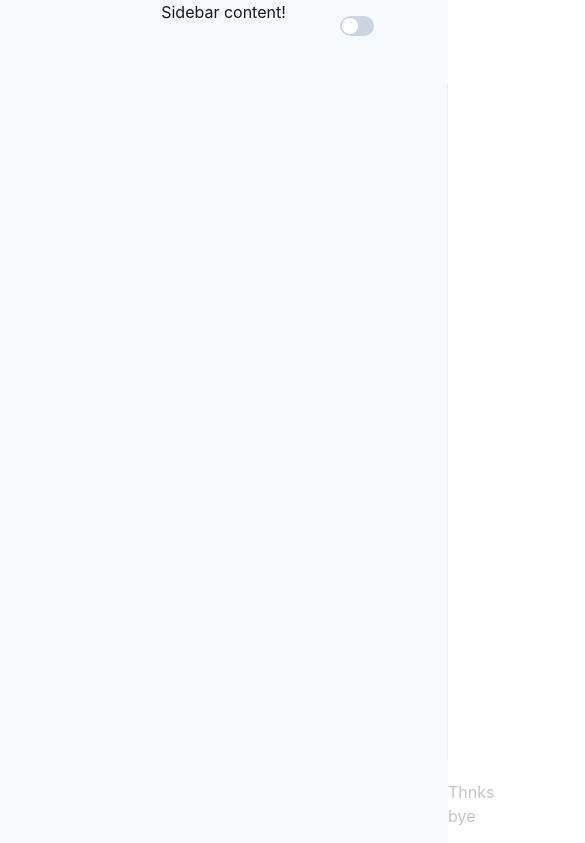
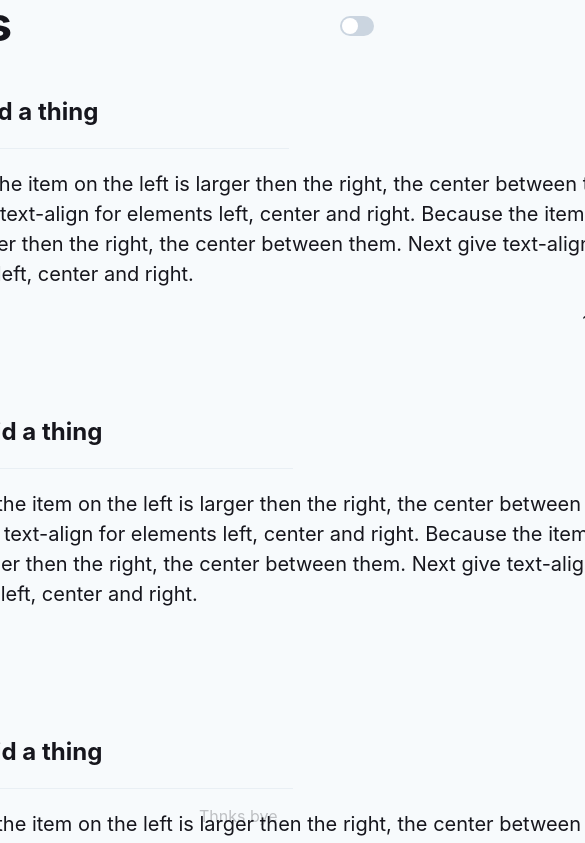
Before and after one commit to WTFox/blog, a Next.js app: page / in a window 390 px wide. Shown: the top 843 px of the page, 585 px wide, since content can reach past the window. Built offline with nearby package versions, Linux system fonts and the light colour scheme.

Commit message:
better responsiveness

```diff
--- a/src/components/Main.tsx
+++ b/src/components/Main.tsx
@@ -6,13 +6,10 @@ import PostListItem from "./PostListItem";
 
 export const Main = () => {
   return (
-    <Container direction="column" flexGrow={3} height="100vh" overflow="auto">
-
-      <Container direction="row" width={"100%"}>
+    <Container direction="column" flexGrow={3} height="100vh">
+      <Container direction="row">
         <Stack textAlign="left" ml="10rem">
-          <Heading pt={20} pb={10} size="3xl">
-            Posts
-          </Heading>
+          <Heading size="3xl">Posts</Heading>
 
           <HStack flexFlow={"column"} pl={5}>
             {new Array(10).fill("").map((val) => {
--- a/src/components/Sidebar.tsx
+++ b/src/components/Sidebar.tsx
@@ -4,8 +4,14 @@ import { Container } from "./Container";
 
 const Sidebar = () => {
   return (
-    <Container direction="row" minW="md" maxW="3xl" w="2xl">
-      <Container direction="column" flexGrow={1} height="100vh">
+    <Container
+      direction="row"
+      maxW="xl"
+      position={"fixed"}
+      overflow={"hidden"}
+      display={{ sm: "none", xl: "flex" }}
+    >
+      <Container flexDirection={"row"} flexGrow={1}>
         <Text>Sidebar content!</Text>
       </Container>
 
--- a/src/pages/index.tsx
+++ b/src/pages/index.tsx
@@ -2,12 +2,15 @@ import { Container } from "../components/Container";
 import { Main } from "../components/Main";
 import { DarkModeSwitch } from "../components/DarkModeSwitch";
 import Sidebar from "../components/Sidebar";
+import { HStack } from "@chakra-ui/react";
 
 const Index = () => (
-  <Container direction="row">
-    <DarkModeSwitch />
-    <Sidebar />
-    <Main />
+  <Container>
+    <HStack>
+      <DarkModeSwitch />
+      <Sidebar />
+      <Main />
+    </HStack>
   </Container>
 );
 
```
